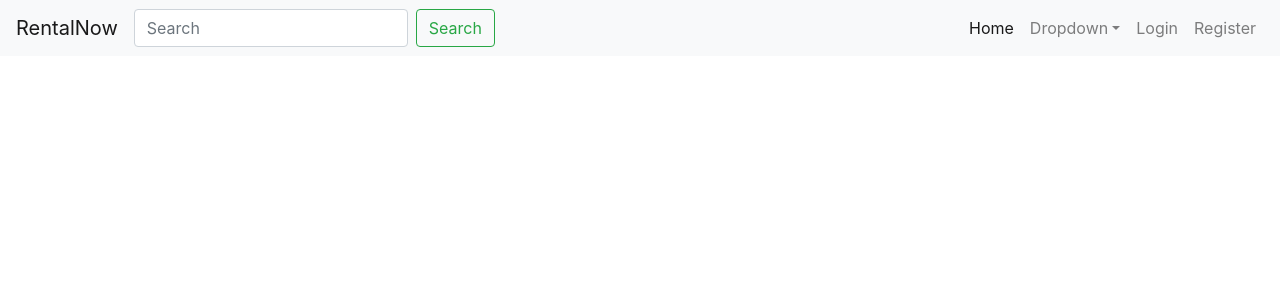
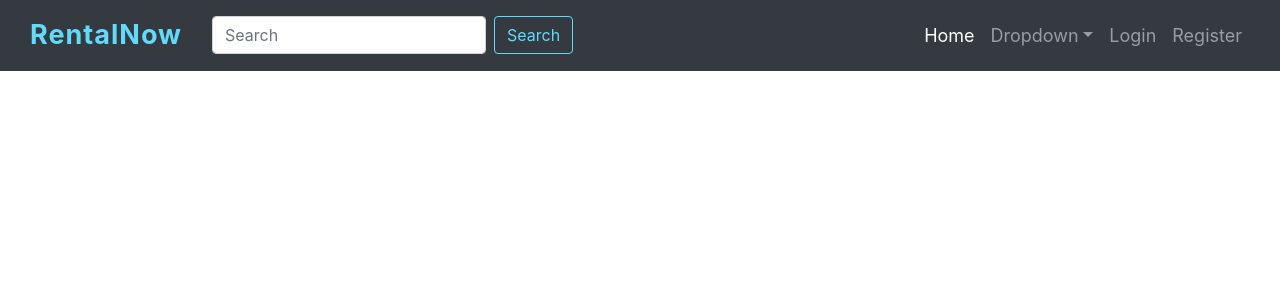
Before and after one commit to atakanaytan/rental-booking-app, a React (Create React App) app: page / in a window 1280 px wide. Shown: the top 300 px of the page. Built offline with nearby package versions, Linux system fonts and the light colour scheme.

Commit message:
Styles has added to the header component.

```diff
--- a/package.json
+++ b/package.json
@@ -8,6 +8,7 @@
     "@testing-library/user-event": "^7.2.1",
     "bootstrap": "^4.4.1",
     "jquery": "^3.4.1",
+    "node-sass": "^4.14.1",
     "popper.js": "^1.16.0",
     "react": "^16.13.1",
     "react-dom": "^16.13.1",
--- a/src/components/shared/Header.js
+++ b/src/components/shared/Header.js
@@ -3,7 +3,7 @@
 const Header = () => {
 
     return(
-        <nav className="navbar navbar-expand-lg navbar-light bg-light">
+        <nav className="navbar navbar-expand-lg navbar-dark bg-dark">
       <a className="navbar-brand" href="#">RentalNow</a>
       <button className="navbar-toggler" type="button" data-toggle="collapse" data-target="#navbarSupportedContent" aria-controls="navbarSupportedContent" aria-expanded="false" aria-label="Toggle navigation">
         <span className="navbar-toggler-icon"></span>
@@ -12,7 +12,7 @@
       <div className="collapse navbar-collapse" id="navbarSupportedContent">
         <form className="form-inline my-2 my-lg-0">
           <input className="form-control mr-sm-2" type="search" placeholder="Search" aria-label="Search" />
-          <button className="btn btn-outline-success my-2 my-sm-0" type="submit">Search</button>
+          <button className="btn btn-bwm-main btn-outline-success my-2 my-sm-0" type="submit">Search</button>
         </form>
         <ul className="navbar-nav ml-auto">
           <li className="nav-item active">
--- a/src/index.css
+++ /dev/null
@@ -1,13 +0,0 @@
-body {
-  margin: 0;
-  font-family: -apple-system, BlinkMacSystemFont, 'Segoe UI', 'Roboto', 'Oxygen',
-    'Ubuntu', 'Cantarell', 'Fira Sans', 'Droid Sans', 'Helvetica Neue',
-    sans-serif;
-  -webkit-font-smoothing: antialiased;
-  -moz-osx-font-smoothing: grayscale;
-}
-
-code {
-  font-family: source-code-pro, Menlo, Monaco, Consolas, 'Courier New',
-    monospace;
-}
--- a/src/index.js
+++ b/src/index.js
@@ -2,9 +2,9 @@
 import ReactDOM from 'react-dom';
 import App from './App.js';
 
-import 'bootstrap/dist/css/bootstrap.min.css';
 import 'bootstrap/dist/js/bootstrap.min.js';
-import './index.css';
+
+import './index.scss';
 
 const rootElement = document.getElementById('root');
 ReactDOM.render(<App/>, rootElement);
--- /dev/null
+++ b/src/index.scss
@@ -0,0 +1,2 @@
+@import '~bootstrap/dist/css/bootstrap.min.css';
+@import './styles';
--- /dev/null
+++ b/src/styles/_colors.scss
@@ -0,0 +1 @@
+$main-app-color: #61dafb;
--- /dev/null
+++ b/src/styles/_header.scss
@@ -0,0 +1,20 @@
+.navbar {
+    padding: 10px 30px;
+
+    .navbar-brand {
+      margin-right: 30px;
+      font-size: 27px;
+      letter-spacing: 1px;
+      color: $main-app-color;
+      font-weight: bold;
+    }
+
+    .nav-item {
+      font-size: 18px;
+    }
+
+    .bwm-search {
+      height: 40px;
+      width: 250px;
+    }
+  }
--- /dev/null
+++ b/src/styles/_index.scss
@@ -0,0 +1,24 @@
+@import './colors.scss';
+@import './header.scss';
+
+.navbar-dark .navbar-nav {
+  .nav-link {
+    &:hover {
+      color: $main-app-color;
+    }
+  }
+}
+
+.btn {
+  &.btn-bwm-main {
+    border-color: $main-app-color;
+    color: $main-app-color;
+
+    &:hover, &:focus, &:active {
+      background-color: $main-app-color;
+      border-color: $main-app-color;
+      color: white;
+      box-shadow: none;
+    }
+  }
+}
```
Also changed, not shown: 1 other file (tests, documents, lock files or other folders).
